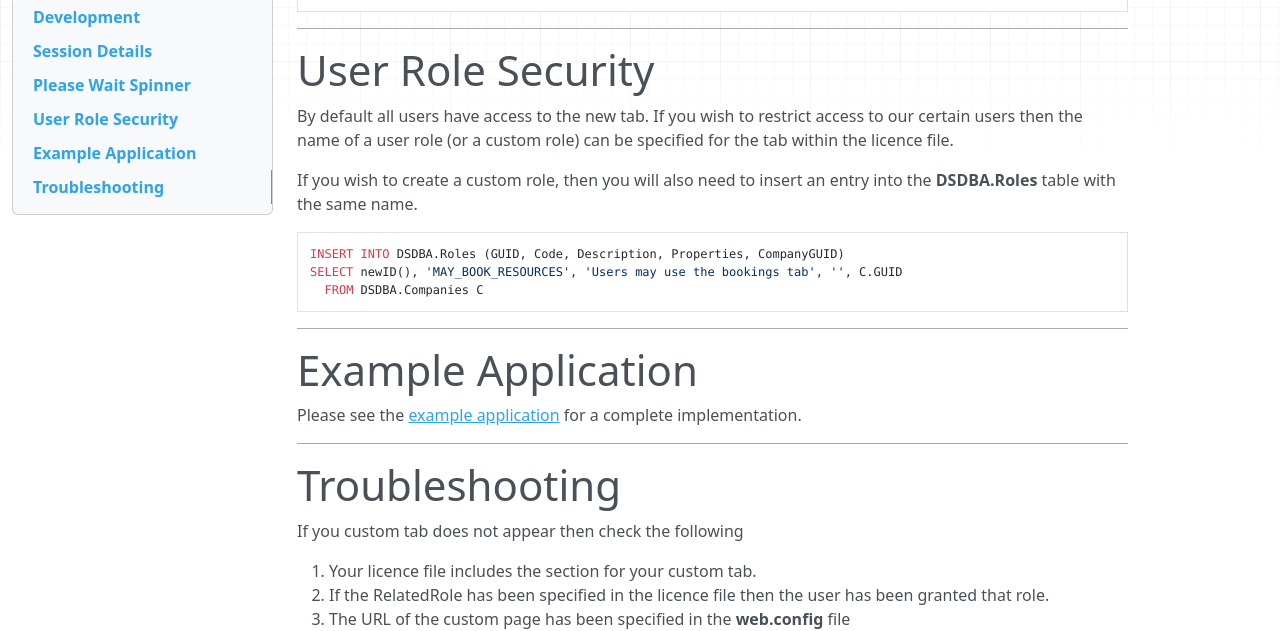
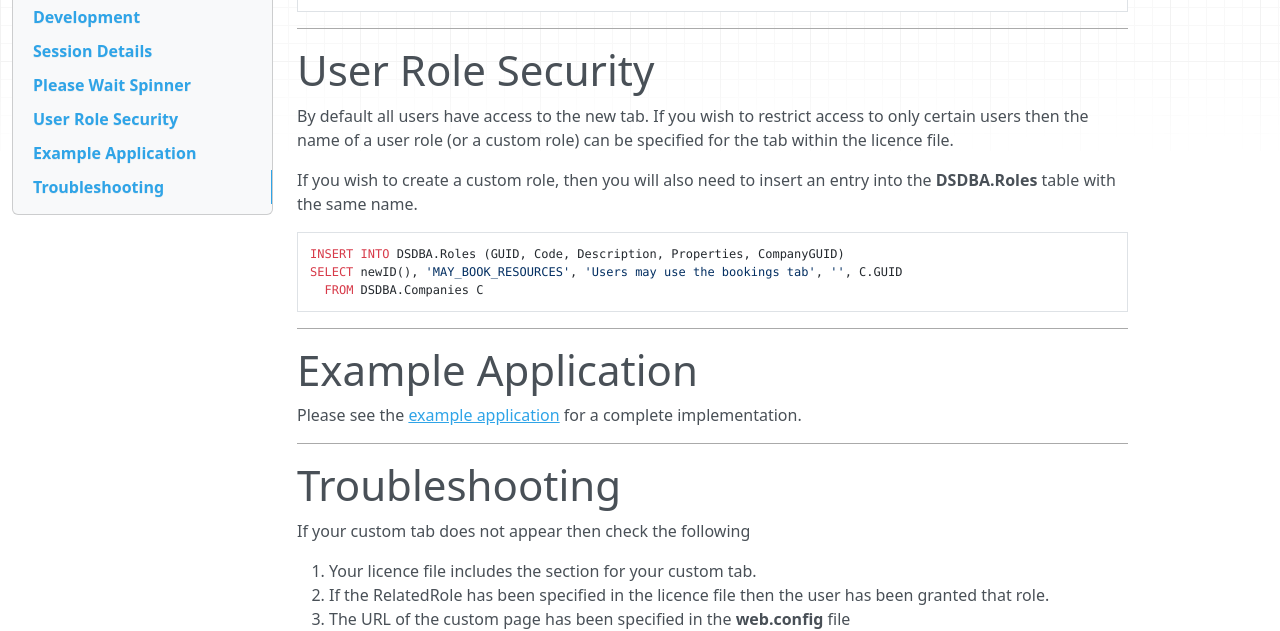
Before and after one commit to proactis-documentation/documentation-source, an MkDocs documentation site: the page built from docs/p2p/customtab.md, in a window 1280 px wide and 900 px high, scrolled down 2816 px. Shown: the part 155-786 px from the top of the window. Built offline with MkDocs 1.6.1, drawn with Linux system fonts in a browser that asks for light colours; nearby versions of some CDN libraries; old or Windows-style settings are respelled for this version of MkDocs.

Commit message:
CustomTab

```diff
--- a/docs/p2p/customtab.md
+++ b/docs/p2p/customtab.md
@@ -91,7 +91,7 @@ Whilst your tab is first loading the main site will be displaying the please wai
 ---
 
 # User Role Security
-By default all users have access to the new tab.  If you wish to restrict access to our certain users then the name of a user role (or a custom role) can be specified for the tab within the licence file.
+By default all users have access to the new tab.  If you wish to restrict access to only certain users then the name of a user role (or a custom role) can be specified for the tab within the licence file.
 
 If you wish to create a custom role,  then you will also need to insert an entry into the __DSDBA.Roles__ table with the same name.
 
@@ -110,7 +110,7 @@ Please see the [example application](https://github.com/proactis-documentation/E
 
 # Troubleshooting
 
-If you custom tab does not appear then check the following
+If your custom tab does not appear then check the following
 
 1.   Your licence file includes the section for your custom tab.
 2.   If the RelatedRole has been specified in the licence file then the user has been granted that role.
```
